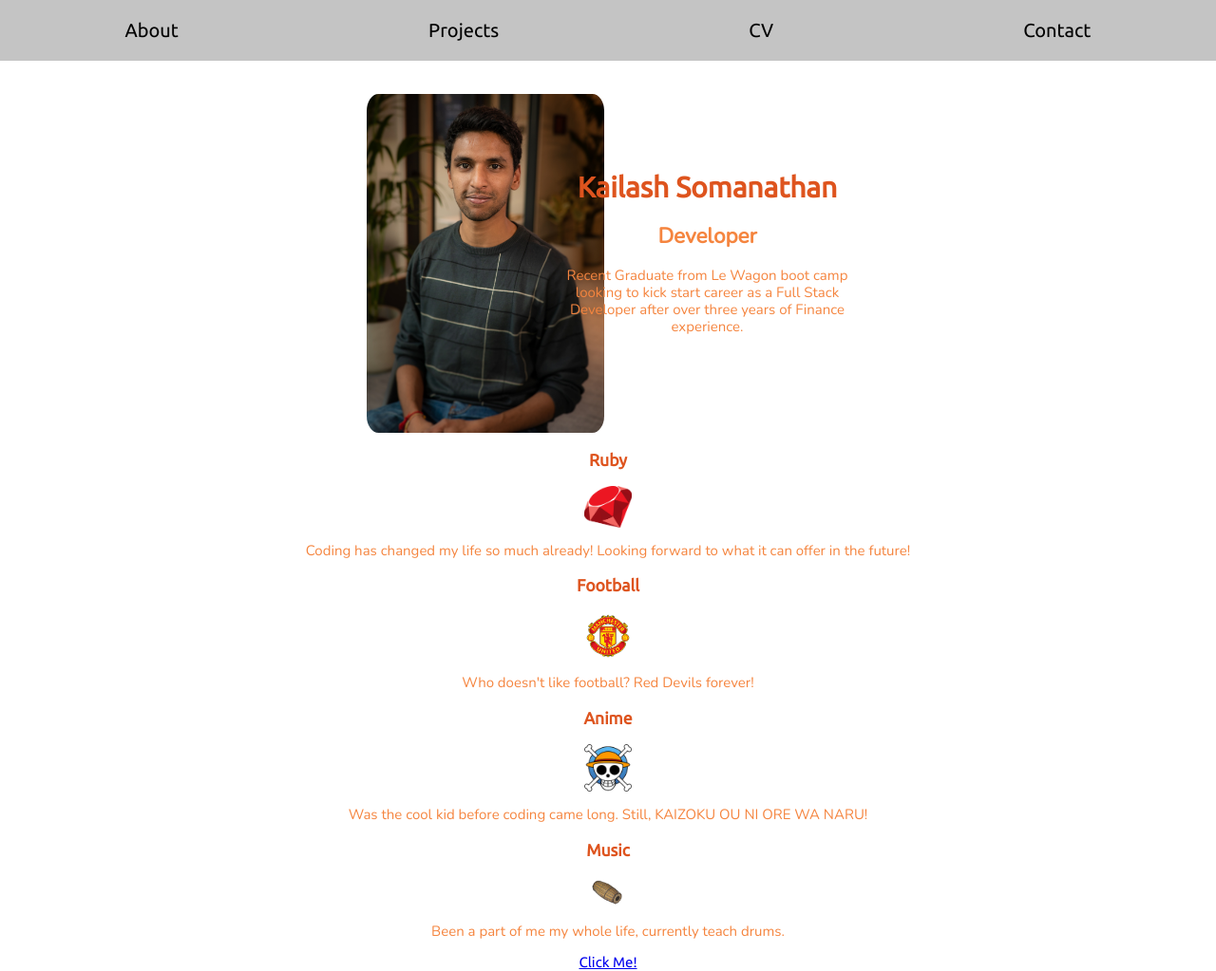
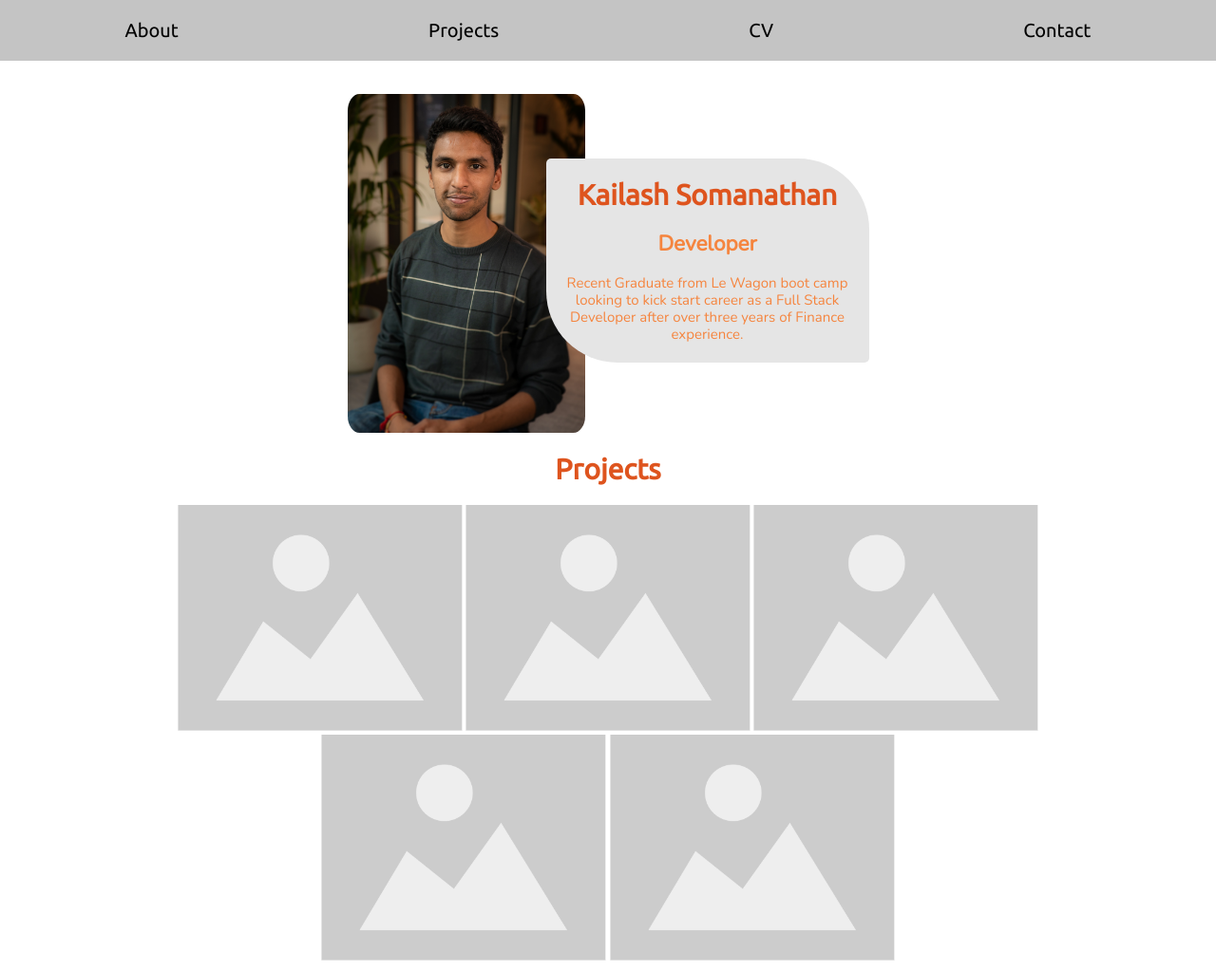
Before and after one commit to kailash-s/Portfolio, a plain HTML site: page profile/index.html in a window 1280 px wide. Shown: the whole page at 95% size. Drawn offline with nearby package versions, Linux system fonts and the light colour scheme.

Commit message:
added projects section

```diff
--- a/profile/index.html
+++ b/profile/index.html
@@ -22,7 +22,7 @@
 
   <div class="about">
     <div>
-      <img src="images/Kailash.jpg" alt="Kailash-pic" id = "profile-pic">
+      <img src="images/Kailash.jpg" alt="Kailash-pic" id="profile-pic">
     </div>
     <div class="bio">
       <h1>Kailash Somanathan</h1>
@@ -35,36 +35,23 @@
     </div>
   </div>
 
-  <div class="card">
-    <h3>Ruby</h3>
-      <a href="https://www.lewagon.com/">
-        <img src="images/ruby-logo.png" alt="Ruby-logo">
-      </a>
-      <p>
-        Coding has changed my life so much already! Looking forward to what it can offer in the future!
-      </p>
-    <h3>Football</h3>
-      <a href="https://www.manutd.com/">
-        <img src="images/united.png" alt="United-logo">
-      </a>
-      <p>
-        Who doesn't like football? Red Devils forever!
-      </p>
-    <h3>Anime</h3>
-      <a href="http://onepiece.fandom.com/wiki/Special:Random">
-        <img src="images/str.png" alt="straw-hat">
-      </a>
-      <p>
-        Was the cool kid before coding came long. Still, KAIZOKU OU NI ORE WA NARU!
-      </p>
-    <h3>Music</h3>
-        <img src="images/drums.png" alt="drums">
-      <p>
-        Been a part of me my whole life, currently teach drums.
-      </p>
-  </div>
-  <div class="card">
-    <a href="#" target="_blank">Click Me!</a>
+  <div class="project">
+    <h1>Projects</h1>
+
+    <div class="images">
+      <div>
+        <img src="images/Thumbnail.png" alt="thumbnail" id="thumbnail-pic">
+        <img src="images/Thumbnail.png" alt="thumbnail" id="thumbnail-pic">
+        <img src="images/Thumbnail.png" alt="thumbnail" id="thumbnail-pic">
+      </div>
+
+      <div>
+        <img src="images/Thumbnail.png" alt="thumbnail" id="thumbnail-pic">
+        <img src="images/Thumbnail.png" alt="thumbnail" id="thumbnail-pic">
+      </div>
+
+
+    </div>
   </div>
 
   </body>
--- a/profile/style.css
+++ b/profile/style.css
@@ -29,8 +29,11 @@ ul {
 }
 
 .bio {
-  width: 300;
-  margin: 60px 0 0 -41px;
+  width: 340;
+  height: 215;
+  margin: 68px 0 0 -41px;
+  background-color: E5E5E5;
+  border-radius: 5px 75px;
 }
 
 li a {
@@ -79,6 +82,16 @@ h2, p{
   text-align: center;
 }
 
+.images{
+
+}
+
+#thumbnail-pic{
+  display: inline-flex;
+  justify-content: center;
+  width: 300;
+}
+
 @media (max-width: 960px) {
   /* For a screen < 960px, this CSS will be read */
   .container {
```
Also changed, not shown: profile/images/Thumbnail.png (added), profile/images/drums.png (deleted), profile/images/ruby-logo.png (deleted), profile/images/str.png (deleted), profile/images/united.png (deleted).
